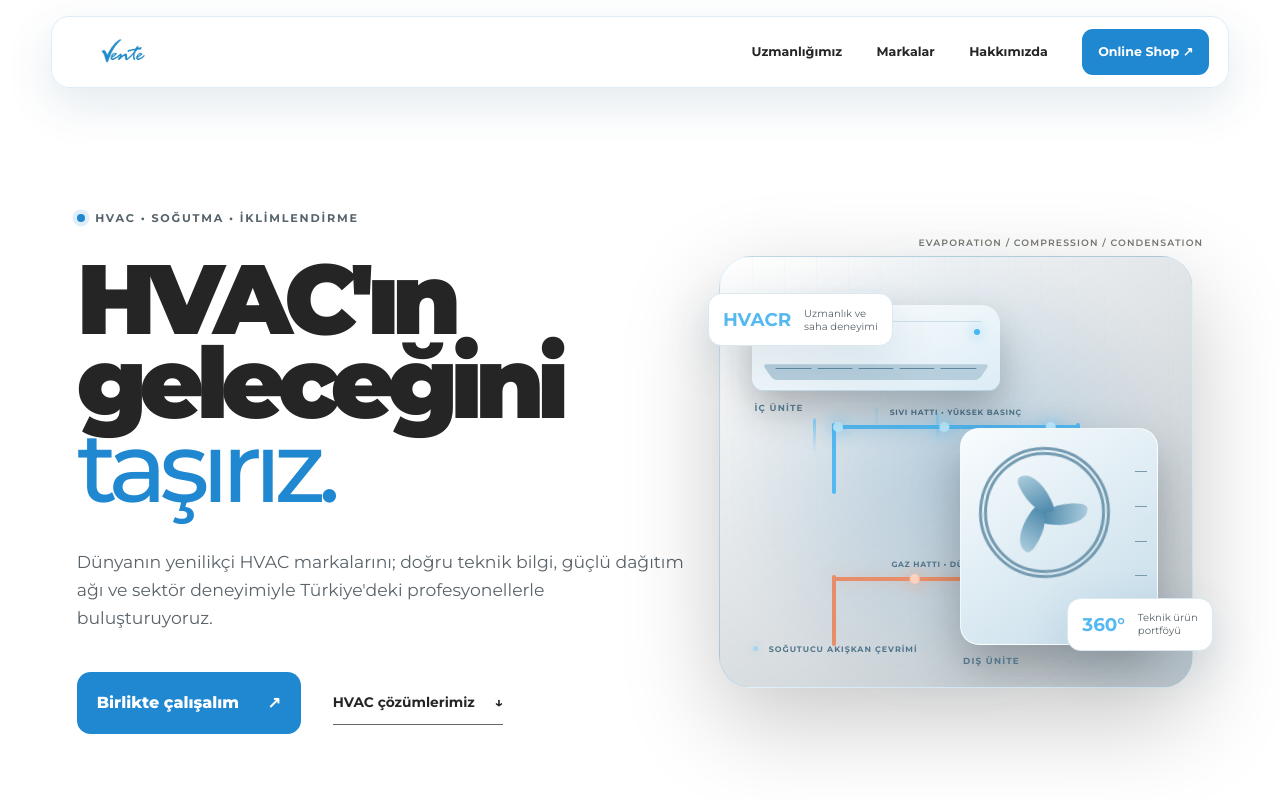
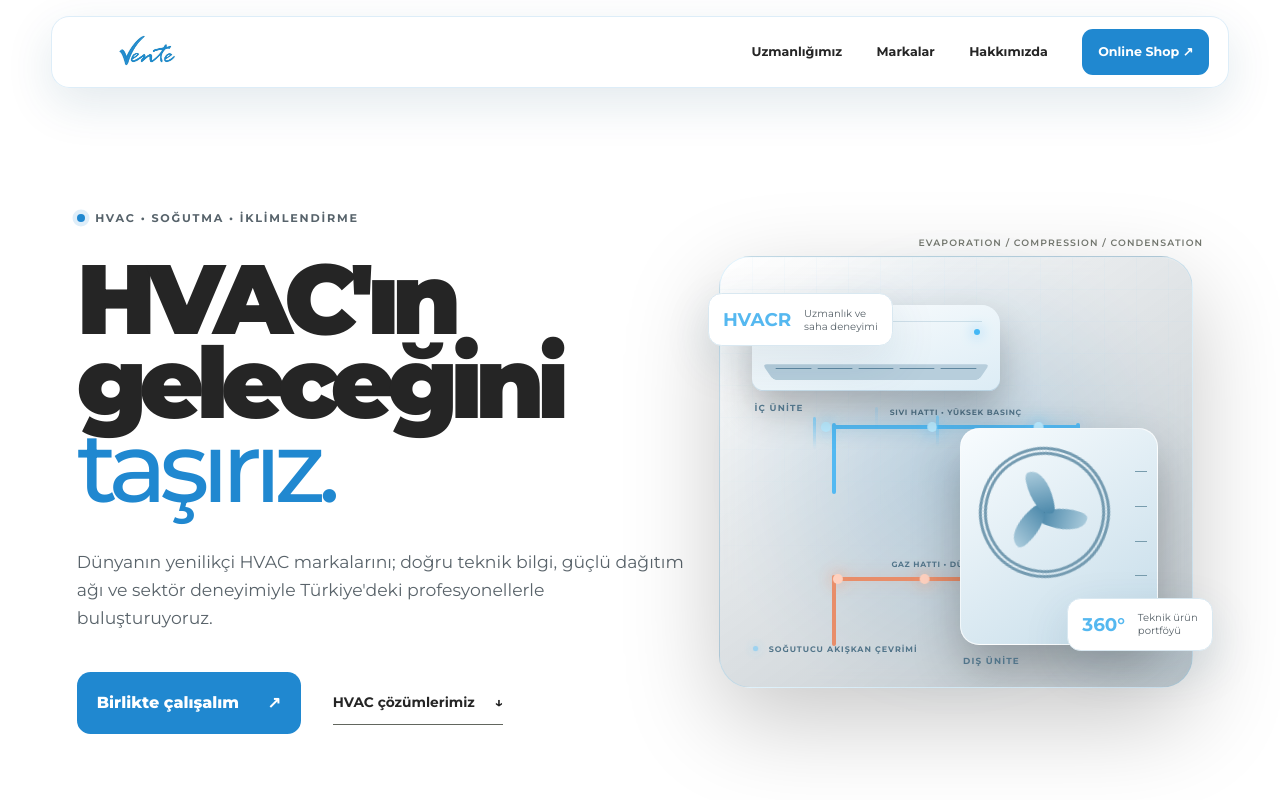
Before and after one commit to kuguonur/ventewebsite, a Next.js app: page / in a window 1280 px wide. Shown: the top 800 px of the page. Built offline with nearby package versions, Linux system fonts and the light colour scheme.

Commit message:
Enlarge navigation logo

```diff
--- a/app/globals.css
+++ b/app/globals.css
@@ -19,7 +19,7 @@ button:focus-visible, a:focus-visible { outline: 2px solid var(--blue); outline-
 
 .nav { position: fixed; z-index: 50; top: 1rem; left: 4vw; right: 4vw; height: 4.5rem; padding: 0 1.15rem; display: flex; align-items: center; justify-content: space-between; background: rgba(255, 255, 255, .82); color: var(--ink); border: 1px solid rgba(32,136,208,.15); border-radius: 1.15rem; backdrop-filter: blur(22px) saturate(160%); box-shadow: 0 1rem 3rem rgba(18,71,108,.12); }
 .brand { display: inline-flex; align-items: center; gap: .72rem; font-weight: 830; letter-spacing: -.04em; font-size: 1.15rem; }
-.brand img { display: block; width: 6.5rem; height: 2.7rem; object-fit: contain; mix-blend-mode: multiply; }
+.brand img { display: block; width: 9.5rem; height: 3.5rem; object-fit: contain; mix-blend-mode: multiply; }
 .nav-links { display: flex; align-items: center; gap: 2.15rem; font-size: .79rem; font-weight: 650; }
 .nav-links a { transition: color .2s ease; }
 .nav-links a:hover { color: var(--blue); }
@@ -161,7 +161,7 @@ h1 em, h2 em { color: #2088d0; font-family: inherit; font-style: normal; font-we
 .contact-row p { margin: 0; font-size: .85rem; line-height: 1.55; }
 
 footer { padding: 4rem 6vw 2rem; display: grid; grid-template-columns: 1fr 1fr 1fr; align-items: start; gap: 3rem; background: var(--paper); color: var(--ink); border-top: 1px solid var(--line); }
-.footer-brand img { width: 8rem; background: #fff; border-radius: .5rem; padding: .25rem; }
+.footer-brand img { width: 8rem; height: auto; background: #fff; border-radius: .5rem; padding: .25rem; }
 footer p, footer small { color: #797e74; font-size: .72rem; }
 .socials { display: flex; gap: 1.3rem; font-size: .72rem; justify-self: end; }
 footer small { grid-column: 1 / -1; margin-top: 3rem; padding-top: 1.5rem; border-top: 1px solid var(--line); width: 100%; }
@@ -200,6 +200,7 @@ footer small { grid-column: 1 / -1; margin-top: 3rem; padding-top: 1.5rem; borde
 }
 
 @media (max-width: 540px) {
+  .nav .brand img { width: 8rem; height: 3.1rem; }
   .hero h1 { font-size: clamp(3.55rem, 18vw, 5rem); }
   .hero-actions { align-items: stretch; flex-direction: column; gap: .5rem; }
   .primary-button { min-width: auto; }
```
